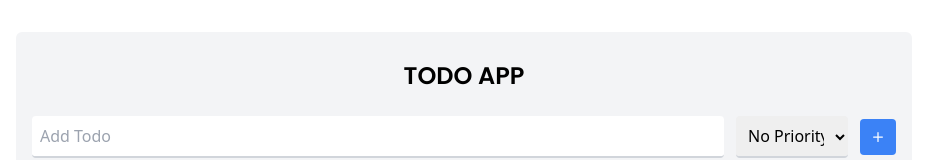
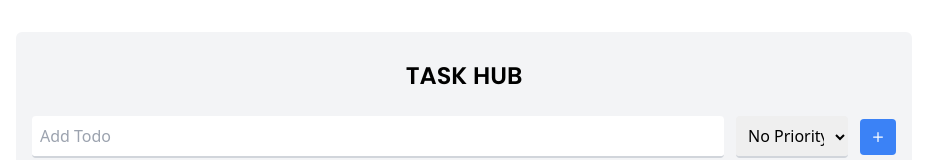
Before and after one commit to saam-rgb/ToDo-FlareLink, a React (Vite) app: page / in a window 1280 px wide. Shown: the top 160 px of the page, without its empty margins (176-1103 px from the left). Built offline with nearby package versions, Linux system fonts and the light colour scheme.

Commit message:
fix: title change

```diff
--- a/src/components/Todo.jsx
+++ b/src/components/Todo.jsx
@@ -27,7 +27,7 @@ const Todo = () => {
   return (
     <div className="max-w-4xl mx-auto p-4 bg-gray-100 rounded-md">
       <h2 className="mt-3 mb-6 font-primary text-2xl font-semibold text-center uppercase">
-        TODO APP
+        Task Hub
       </h2>
       <Toaster richColors closeButton />
       <div className="flex items-center sm:mb-4 mb-2 space-x-3 flex-wrap justify-center">
```
